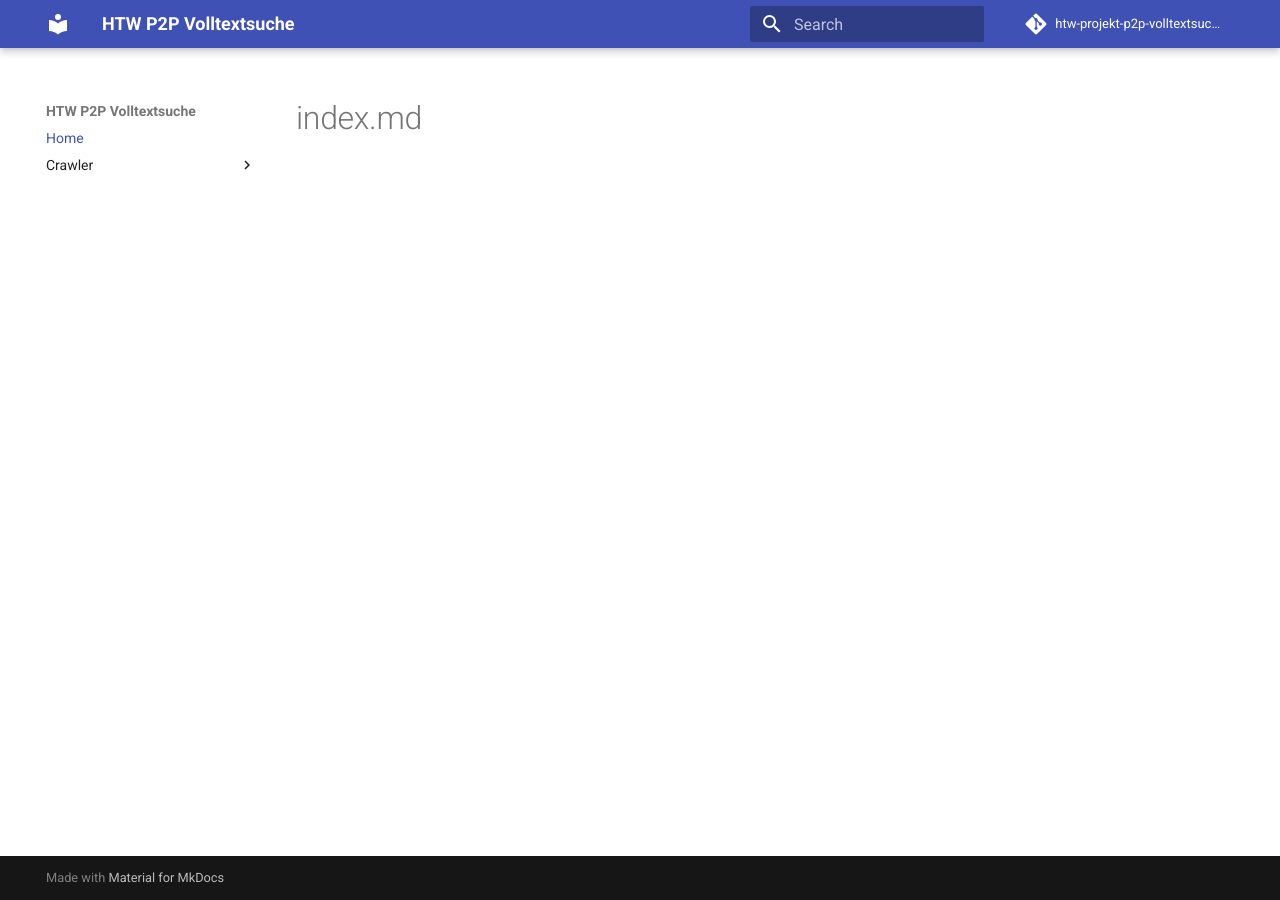
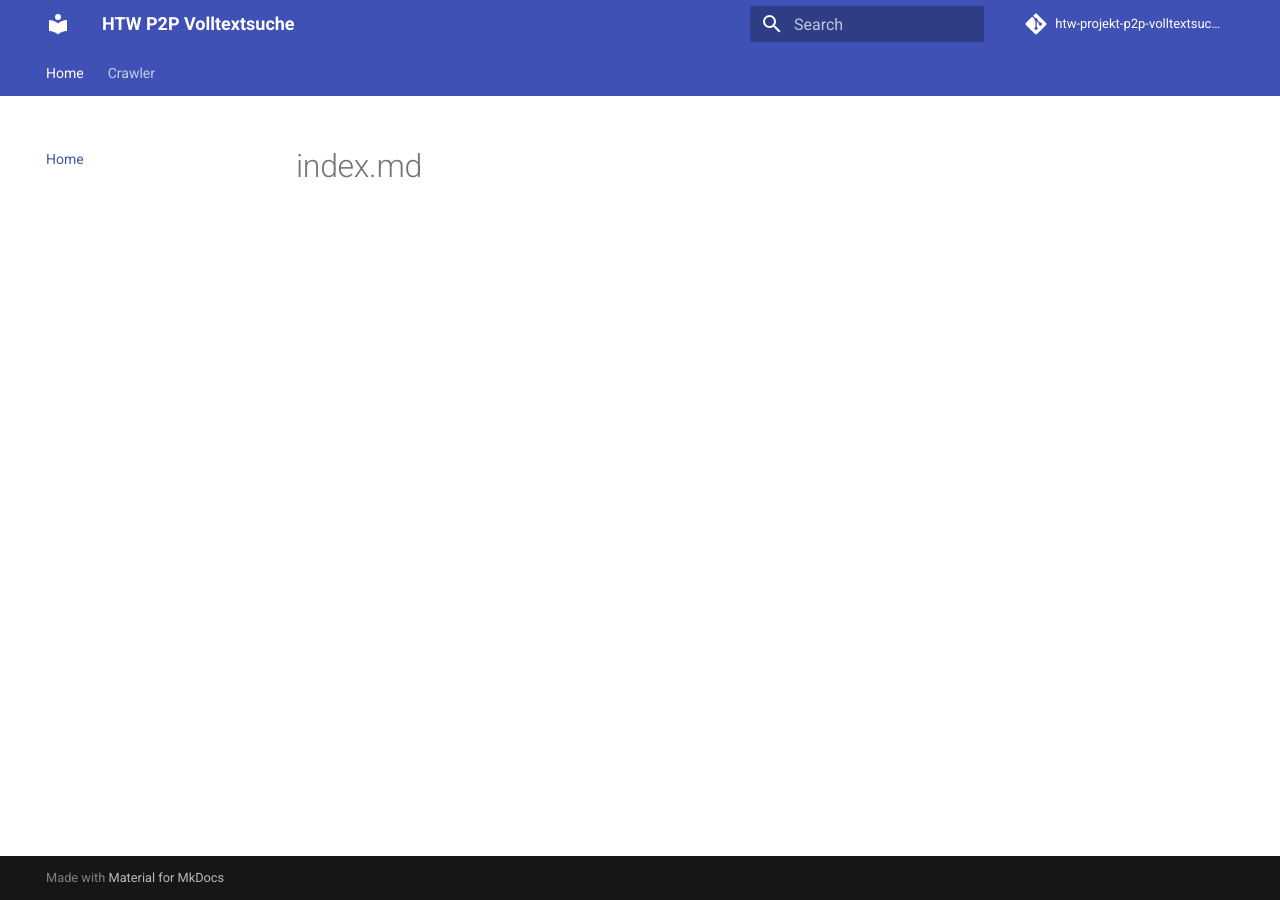
Before and after one commit to htw-projekt-p2p-volltextsuche/docs, an MkDocs documentation site: the page built from docs/index.md, in a window 1280 px wide. Built offline with MkDocs 1.6.1 and Material for MkDocs 9.7.7, drawn with Linux system fonts in a browser that asks for light colours; comment, search, counter and statistics services are not loaded.

Commit message:
Updated settings

```diff
--- a/mkdocs.yml
+++ b/mkdocs.yml
@@ -11,3 +11,26 @@ nav:
     - Installation: crawler/installation.md
 theme:
   name: 'material'
+
+  # Don't include MkDocs' JavaScript
+  include_search_page: false
+  search_index_only: true
+
+  # Default values, taken from mkdocs_theme.yml
+  language: en
+  features:
+    - content.code.annotate
+    - content.tabs.link
+    # - header.autohide
+    # - navigation.expand
+    # - navigation.indexes
+    # - navigation.instant
+    - navigation.sections
+    - navigation.tabs
+    # - navigation.tabs.sticky
+    - navigation.top
+    - navigation.tracking
+    - search.highlight
+    - search.share
+    - search.suggest
+    # - toc.integrate
```
